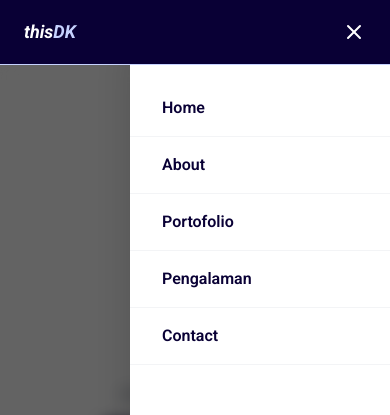
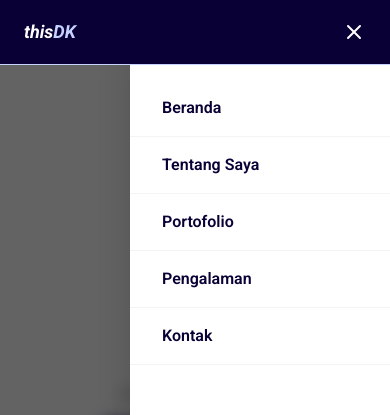
Before and after one commit to LutfianaDeka/LutfianaDeka, a React (Vite) app: page /detail-pengalaman in a window 390 px wide. Both pictures are taken after a click on the button 354 px from the left and 32 px from the top of the page. Shown: the top 415 px of the page. Built offline with nearby package versions, Linux system fonts and the light colour scheme; a web font is replaced by a local one.

Commit message:
update navbar

```diff
--- a/src/component/navbar.jsx
+++ b/src/component/navbar.jsx
@@ -109,14 +109,14 @@ function Navbar() {
                   href="#home"
                   onClick={(e) => handleNavClick(e, "home")}
                 >
-                  Home
+                  Beranda
                 </a>
                 <a
                   className="px-8 py-4 border-b border-gray-100 hover:bg-indigo-50"
                   href="#about"
                   onClick={(e) => handleNavClick(e, "about")}
                 >
-                  About
+                  Tentang Saya
                 </a>
                 <a
                   className="px-8 py-4 border-b border-gray-100 hover:bg-indigo-50"
@@ -137,7 +137,7 @@ function Navbar() {
                   href="#footer"
                   onClick={(e) => handleNavClick(e, "footer")}
                 >
-                  Contact
+                  Kontak
                 </a>
               </nav>
             </div>
```
